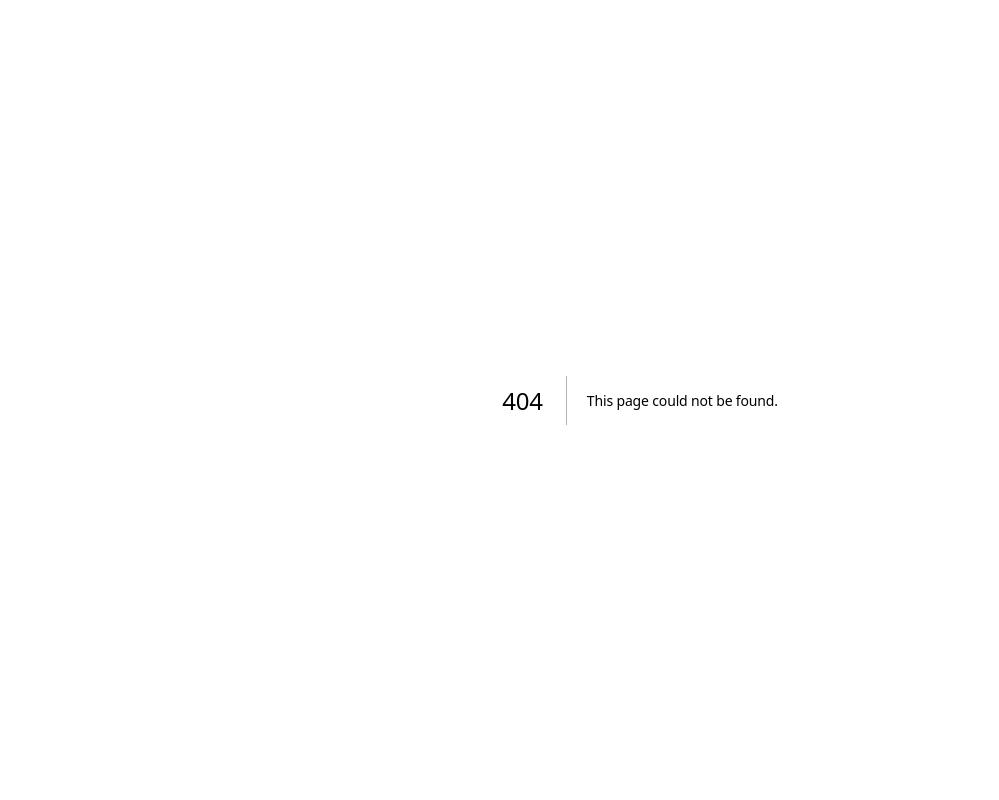
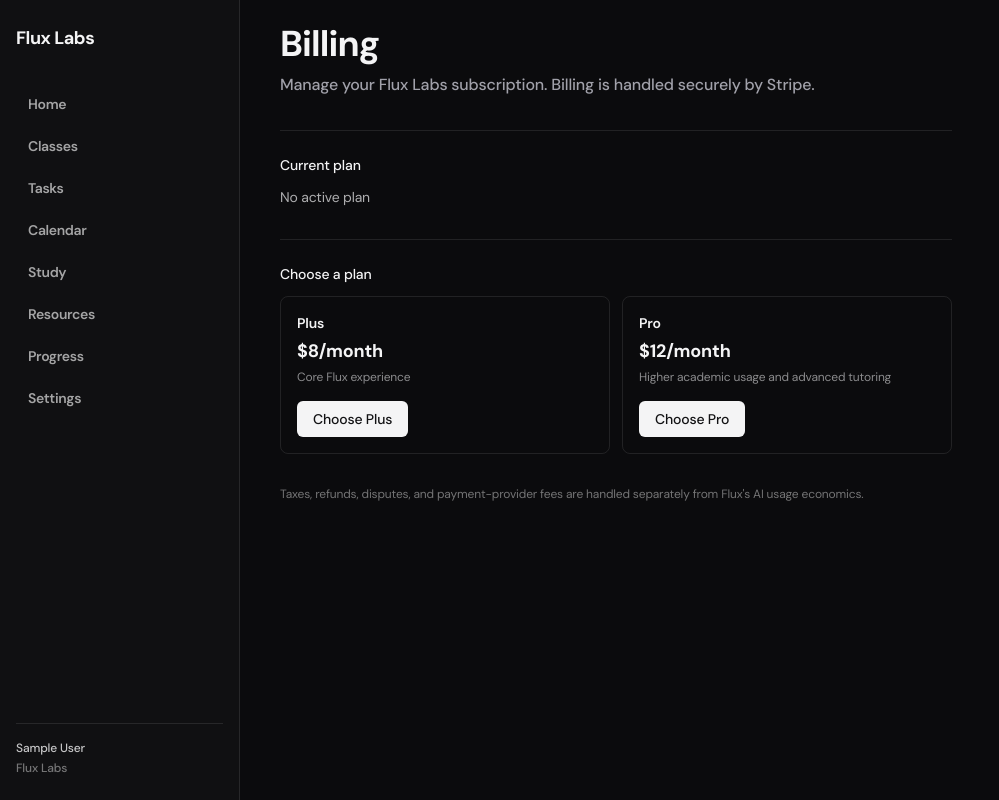
Before and after one commit to seancorbitt10-png/Flux-Labs, a Next.js app: page /billing in a window 1280 px wide. Before the commit this address had no page. Shown: the whole page, without its empty margins (0-999 px from the left). Built offline with nearby package versions, Linux system fonts and the light colour scheme; no server answers; the database is empty; sample sign-in values are in the browser's storage.

Commit message:
feat: implement Stripe billing flow

```diff
--- /dev/null
+++ b/src/app/(app)/billing/page.tsx
@@ -0,0 +1,58 @@
+import { PageHeader } from "@/components/ui/page-header";
+import { prisma } from "@/lib/db/prisma";
+import { requireUserId } from "@/lib/auth/session";
+import { getActiveEntitlement } from "@/lib/entitlements/check";
+import { BillingControls } from "@/components/billing/billing-controls";
+
+export const metadata = { title: "Billing" };
+
+export default async function BillingPage() {
+  const userId = await requireUserId();
+  const [user, entitlement] = await Promise.all([
+    prisma.user.findUnique({
+      where: { id: userId },
+      select: { stripeCustomerId: true },
+    }),
+    getActiveEntitlement(userId),
+  ]);
+
+  const activePlan = entitlement?.entitlement.plan ?? null;
+
+  return (
+    <div className="animate-fade-up max-w-2xl space-y-8">
+      <PageHeader
+        title="Billing"
+        description="Manage your Flux Labs subscription. Billing is handled securely by Stripe."
+      />
+
+      <section className="space-y-3 border-t border-foreground/10 pt-6">
+        <h2 className="text-sm font-medium">Current plan</h2>
+        <p className="text-sm text-foreground/70">
+          {entitlement ? entitlement.plan.label : "No active plan"}
+          {entitlement?.entitlement.endsAt
+            ? " · access through " +
+              entitlement.entitlement.endsAt.toLocaleDateString()
+            : ""}
+        </p>
+      </section>
+
+      <section className="space-y-3 border-t border-foreground/10 pt-6">
+        <h2 className="text-sm font-medium">
+          {activePlan === "PLUS" || activePlan === "PRO"
+            ? "Manage subscription"
+            : "Choose a plan"}
+        </h2>
+
+        <BillingControls
+          activePlan={activePlan}
+          hasBillingAccount={Boolean(user?.stripeCustomerId)}
+        />
+      </section>
+
+      <p className="text-xs text-foreground/45">
+        Taxes, refunds, disputes, and payment-provider fees are handled
+        separately from Flux&apos;s AI usage economics.
+      </p>
+    </div>
+  );
+}
```
